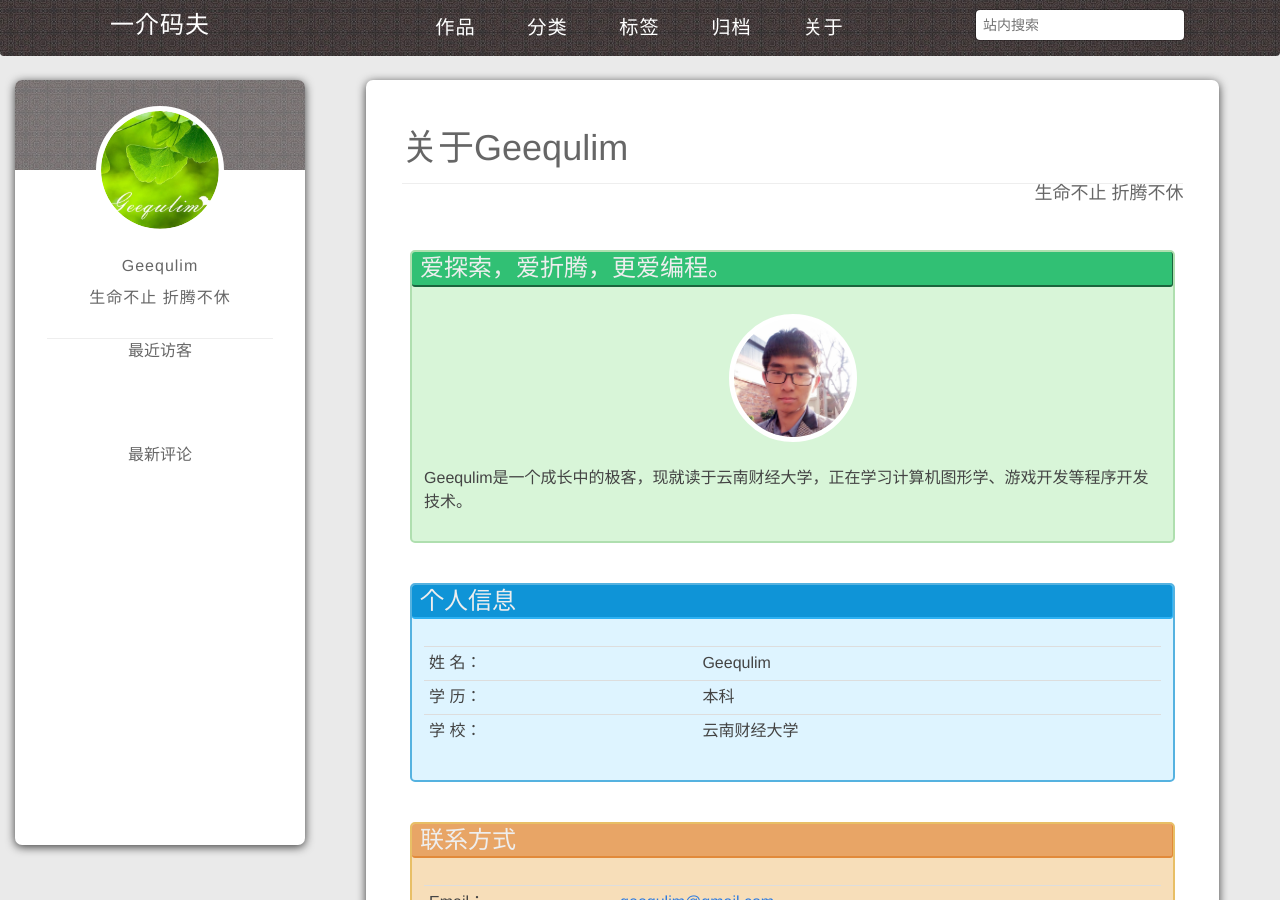
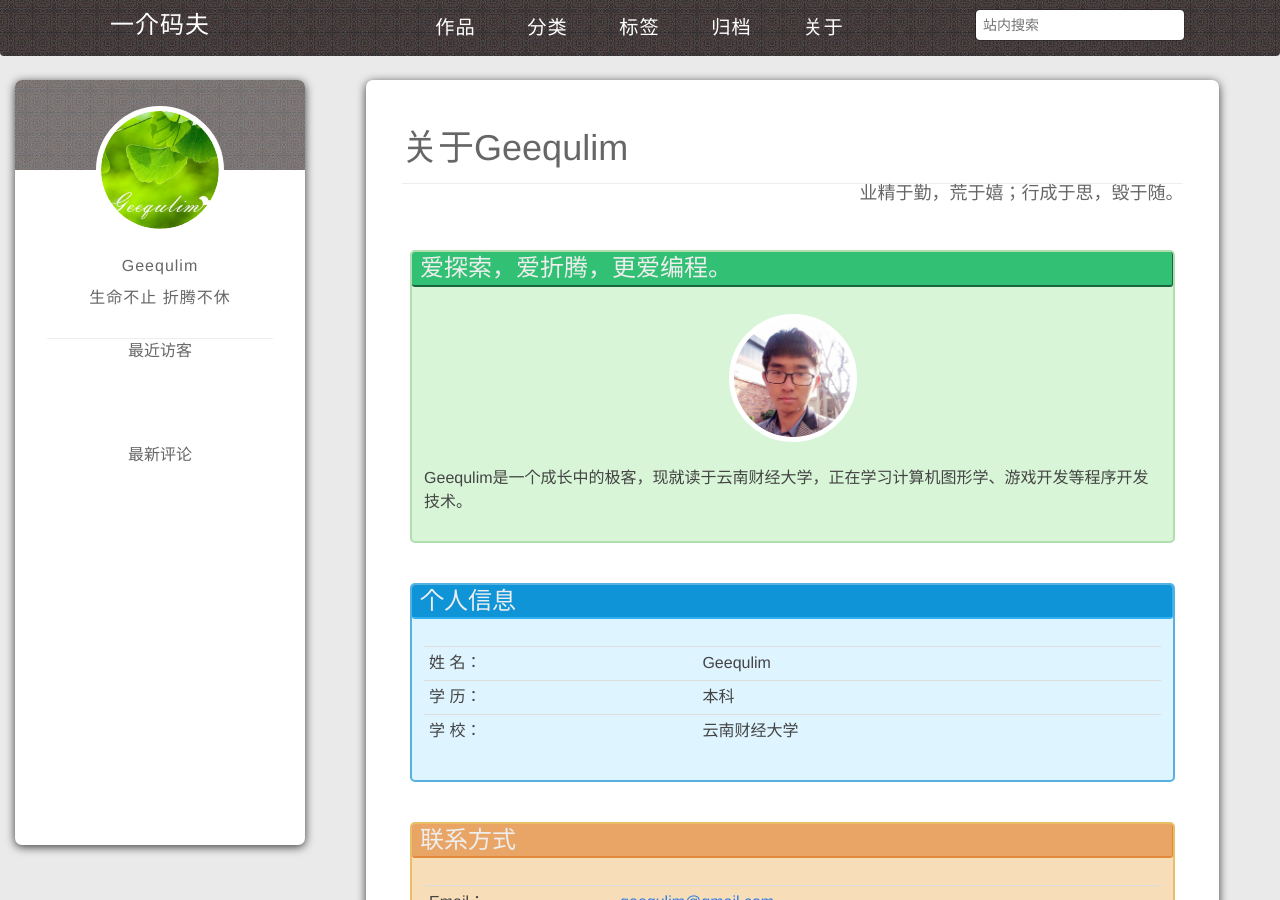
Before and after one commit to LeekinGTA/Geequlim.github.io, a Jekyll site: the page built from pages/about.md, in a window 1280 px wide and 900 px high. Built offline with Jekyll 4.4.1, drawn with Linux system fonts in a browser that asks for light colours; comment, search, counter and statistics services are not loaded.

Commit message:
Update about.md
修改简介

```diff
--- a/pages/about.md
+++ b/pages/about.md
@@ -8,7 +8,7 @@ permalink: /pages/about.html
 
 	<h1>关于Geequlim</h1>
 	<hr>
-	<h4 align="right">生命不止 折腾不休</h4>
+	<h4 align="right">业精于勤，荒于嬉；行成于思，毁于随。</h4>
 	<br/>
 	<div class="green_box">
 		<h3 class="green_title">爱探索，爱折腾，更爱编程。</h3>
```
